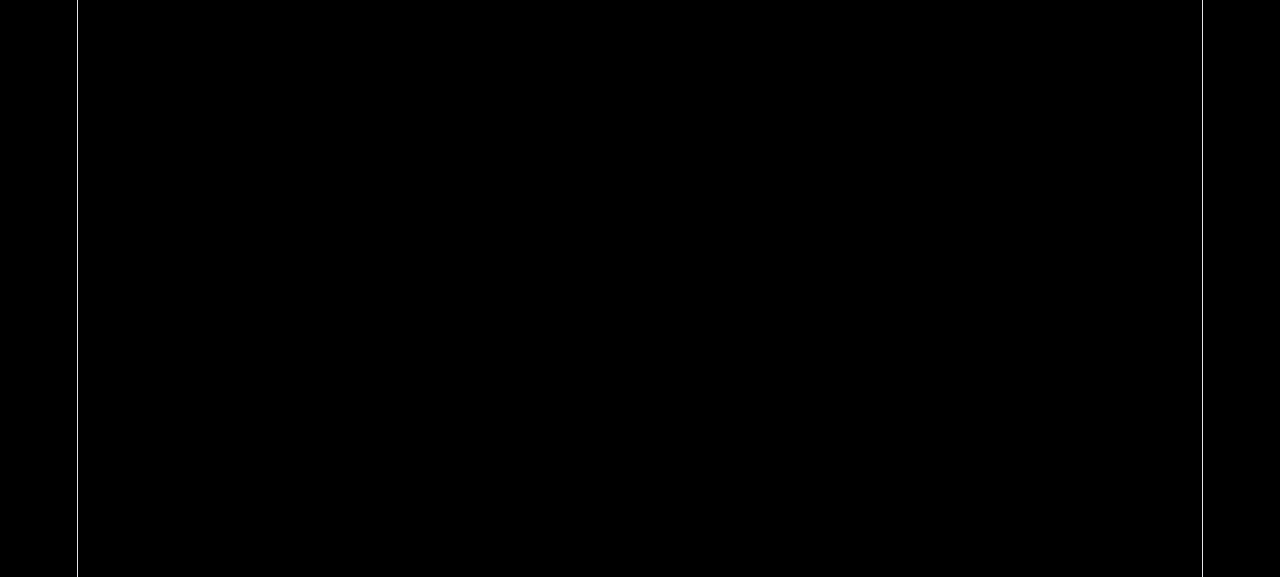
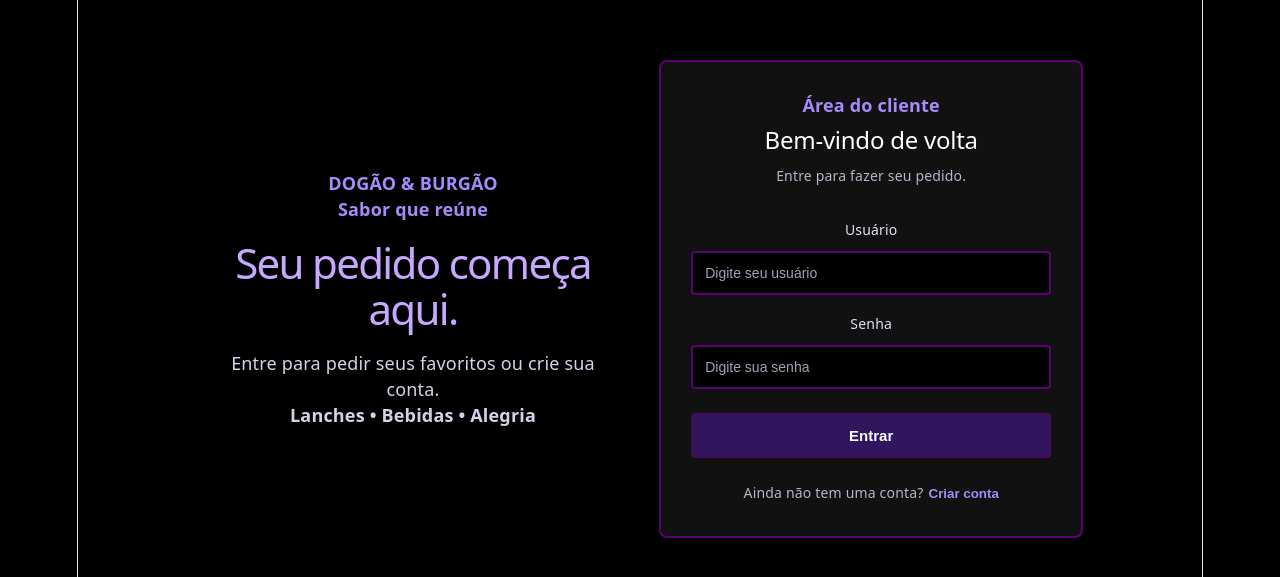
Before and after one commit to flip154/lanchonete, a React (Vite) app: page /login in a window 1280 px wide. Before the commit this address had no page. Shown: the part 101-678 px from the top of the page. Built offline with nearby package versions, Linux system fonts and the light colour scheme.

Commit message:
ultimo commit

```diff
--- a/src/App.jsx
+++ b/src/App.jsx
@@ -8,8 +8,9 @@ function App(){
   return(
     <>
       <Routes>
-        <Route path="/"element = {< Login /> } />
+        <Route path="/"element = {< Home /> } />
         <Route path="/home"element = {< Home /> } />
+        <Route path="/login"element = {< Login /> } />
         <Route path="/pedido"element = {< Pedido /> } />
         <Route path="/carrinho"element = {< Carrinho /> } />
       </Routes>
--- a/src/componentes/Header.css
+++ b/src/componentes/Header.css
@@ -1,35 +1,70 @@
-.titulo{
+.header {
+    padding: 20px 30px;
+    background-color: #000000;
+    border-bottom: 3px solid #5d0074;
+    color: #ffffff;
+}
+
+.header-content {
     display: flex;
     align-items: center;
     justify-content: space-between;
-    gap: 50px ;
-    padding: 30px ;
-    background-color: rgb(0, 0, 0);
+    gap: 20px;
+    max-width: 1120px;
+    margin: 0 auto;
 }
 
-.titulo h1,h2{
-    color:#A78BFA;
+.header-title {
+    color: #a78bfa;
+    font-size: 26px;
+    margin: 0;
 }
 
-.carrinho-header {
+.header-subtitle {
+    color: #d9d0e8;
+    font-size: 14px;
+    margin: 5px 0 0;
+}
+
+.header-cart {
     display: flex;
     align-items: center;
+    gap: 15px;
 }
 
-.carrinho-botao {
-    padding: 10px 16px;
-    border: 2px solid #A78BFA;
-    background: transparent;
-    color: #A78BFA;
-    border-radius: 8px;
-    cursor: pointer;
-    font-weight: 600;
+.header-cart-button,
+.menu a {
+    padding: 9px 12px;
+    color: #ffffff;
+    background-color: #31165e;
+    border: 1px solid #5d0074;
+    border-radius: 4px;
+    text-decoration: none;
+    font-size: 14px;
 }
 
-.carrinho-botao:hover {
-    background: rgba(167, 139, 250, 0.1);
+.header-cart-button span {
+    color: #c8ffcd;
+    margin-left: 5px;
 }
 
-body{
-    background-color:rgb(0, 0, 0);
+.header-cart-button:hover,
+.menu a:hover {
+    background-color: #5d0074;
 }
+
+.menu {
+    display: flex;
+    gap: 5px;
+}
+
+@media (max-width: 700px) {
+    .header-content {
+        align-items: flex-start;
+        flex-direction: column;
+    }
+
+    .header-cart {
+        flex-wrap: wrap;
+    }
+}
--- a/src/pages/Login.css
+++ b/src/pages/Login.css
@@ -1,55 +1,166 @@
-.container {
-    display : flex ;
+.login-container {
+    min-height: 100vh;
+    display: flex;
+    justify-content: center;
+    align-items: center;
+    gap: 30px;
+    padding: 30px;
+    box-sizing: border-box;
+    background-color: #000000;
+    color: #ffffff;
+}
+
+.login-apresentacao {
+    width: 35%;
+    padding: 30px;
+    color: #ffffff;
+}
+
+.login-apresentacao h1 {
+    color: #c8a8ff;
+    font-size: 42px;
+    line-height: 1.1;
+    margin: 18px 0;
+}
+
+.login-selo,
+.login-detalhe,
+.login-kicker,
+.login-etiqueta {
+    color: #a78bfa;
+    font-weight: bold;
+}
+
+.login-descricao,
+.login-detalhe {
+    color: #d9d0e8;
+}
+
+.login-card {
+    width: 360px;
+    padding: 30px;
+    background-color: #111111;
+    border: 2px solid #5d0074;
+    border-radius: 8px;
+    box-shadow: 0 10px 25px #000000;
+}
+
+.login-cabecalho {
+    margin-bottom: 20px;
+}
+
+.login-cabecalho h2 {
+    color: #ffffff;
+    margin: 8px 0;
+}
+
+.login-cabecalho p:last-child {
+    color: #bdb2c9;
+    font-size: 14px;
+}
+
+.login-card form {
+    display: flex;
     flex-direction: column;
-    justify-content: center ;
-    align-items: center ;
-    gap: 20px ;
+    gap: 8px;
 }
-.container input {
-    display: flex;
-    width: 50%;
-    padding: 8px;
-    color: #fff3f3;
+
+.login-card label {
+    color: #e7dff0;
+    font-size: 14px;
+    margin-top: 8px;
+}
+
+.login-card input {
+    width: 100%;
+    box-sizing: border-box;
+    padding: 12px;
+    color: #ffffff;
     background-color: #000000;
-    border: 3px solid #5d0074;
-    border-radius: 2px;
+    border: 2px solid #5d0074;
+    border-radius: 4px;
     outline: none;
     font-size: 14px;
-    text-align: center;
-    align-items: center;
-
 }
 
-.container input::placeholder {
-    color: #fff3f3;
-    background-color: #000000;
-    text-align: center;
+.login-card input::placeholder {
+    color: #a99db5;
 }
-.container button {
-    display: flex;
-    width: 50%;
+
+.login-card input:focus {
+    border-color: #a78bfa;
+}
+
+.login-card form > button {
+    padding: 12px;
+    margin-top: 16px;
+    background-color: #31165e;
+    color: #ffffff;
+    border: 2px solid #470c58;
+    border-radius: 4px;
+    cursor: pointer;
+    font-size: 15px;
+    font-weight: bold;
+}
+
+.login-card form > button:hover {
+    background-color: #5d0074;
+}
+
+.login-mensagem {
     padding: 8px;
-    background-color: #31165e;
-    color: #fff3f3;
-    border: 3px solid #470c58;
-    border-radius: 2px;
-    outline: none;
+    margin: 15px 0 0;
+    border-radius: 4px;
+    font-size: 13px;
+}
+
+.login-mensagem.erro {
+    background-color: #3d1010;
+    color: #ffb4b4;
+}
+
+.login-mensagem.sucesso {
+    background-color: #123b1b;
+    color: #b9f5c5;
+}
+
+.login-alternativa {
+    color: #bdb2c9;
     font-size: 14px;
     text-align: center;
-    align-items: center;
-    justify-content: center;
+    margin-top: 22px;
 }
 
-.container .card {
-    display: flex;
-    width: 40%;
-    flex-direction: column;
-    justify-content: center ;
-    align-items: center ;
-    gap: 20px ;
-    padding: 20px;
-    background-color: #0000006b;
-    border: 3px solid #5b018f;
-    border-radius: 2px;
-    color: #ffffff;
+.login-alternativa button {
+    padding: 0;
+    margin-left: 5px;
+    color: #a78bfa;
+    background: none;
+    border: none;
+    cursor: pointer;
+    font-weight: bold;
 }
+
+@media (max-width: 700px) {
+    .login-container {
+        flex-direction: column;
+        gap: 10px;
+        padding: 20px;
+    }
+
+    .login-apresentacao {
+        width: 100%;
+        padding: 10px;
+        text-align: center;
+    }
+
+    .login-apresentacao h1 {
+        font-size: 32px;
+    }
+
+    .login-card {
+        width: 100%;
+        max-width: 360px;
+        box-sizing: border-box;
+    }
+}
--- a/src/pages/Login.jsx
+++ b/src/pages/Login.jsx
@@ -2,66 +2,169 @@ import './Login.css'
 import { useState } from "react";
 import { useNavigate } from 'react-router-dom'
 
-function Login(){
+function Login() {
+    const navigate = useNavigate();
+    const [modoCadastro, setModoCadastro] = useState(false);
+    const [usuario, setUsuario] = useState("");
+    const [senha, setSenha] = useState("");
+    const [confirmacaoSenha, setConfirmacaoSenha] = useState("");
+    const [mensagem, setMensagem] = useState("");
+    const [tipoMensagem, setTipoMensagem] = useState("");
 
-    const navigate = useNavigate()
+    function mostrarMensagem(texto, tipo = "erro") {
+        setMensagem(texto);
+        setTipoMensagem(tipo);
+    }
 
-    const [usuario, setUsuario] = useState("");//guarda o que foi digitado
-    const [senha, setSenha] = useState("");//guarda a senha
-    const [mensagem, setMensagem] = useState("");//mostra o resultado da validação
+    function entrar() {
+        const nomeUsuario = usuario.trim();
 
-    function entrar (){
-        if (usuario === "admin" && senha === "123") {
+        if (nomeUsuario === "admin" && senha === "123") {
+            localStorage.setItem("usuario", nomeUsuario);
+            localStorage.setItem("perfil", "cozinha");
+            navigate("/pedido");
+            return;
+        }
 
-        localStorage.setItem("usuario", usuario);
-        localStorage.setItem("perfil", "cozinha");
+        const contas = JSON.parse(localStorage.getItem("contasClientes") || "[]");
+        const contaEncontrada = contas.find(
+            (conta) => conta.usuario === nomeUsuario && conta.senha === senha
+        );
 
-        navigate("/pedido");
+        if ((nomeUsuario === "cliente" && senha === "123") || contaEncontrada) {
+            localStorage.setItem("usuario", nomeUsuario);
+            localStorage.setItem("perfil", "cliente");
+            navigate("/home");
+            return;
+        }
 
-    }
+        mostrarMensagem("Usuário ou senha inválidos.");
+    }
 
-    else if (usuario === "cliente" && senha === "123") {
+    function criarConta() {
+        const nomeUsuario = usuario.trim();
+        const contas = JSON.parse(localStorage.getItem("contasClientes") || "[]");
 
-        localStorage.setItem("usuario", usuario);
-        localStorage.setItem("perfil", "cliente");
+        if (nomeUsuario.length < 3) {
+            mostrarMensagem("O usuário deve ter pelo menos 3 caracteres.");
+            return;
+        }
 
-        navigate("/home");
+        if (senha.length < 4) {
+            mostrarMensagem("A senha deve ter pelo menos 4 caracteres.");
+            return;
+        }
 
-    }else {
+        if (senha !== confirmacaoSenha) {
+            mostrarMensagem("As senhas não coincidem.");
+            return;
+        }
 
-        setMensagem("Usuário ou senha inválidos.");
+        if (nomeUsuario.toLowerCase() === "admin" || contas.some((conta) => conta.usuario.toLowerCase() === nomeUsuario.toLowerCase())) {
+            mostrarMensagem("Este usuário já está em uso.");
+            return;
+        }
 
-    }
-    }
+        contas.push({ usuario: nomeUsuario, senha });
+        localStorage.setItem("contasClientes", JSON.stringify(contas));
+        setUsuario(nomeUsuario);
+        setSenha("");
+        setConfirmacaoSenha("");
+        setModoCadastro(false);
+        mostrarMensagem("Conta criada! Agora você já pode entrar.", "sucesso");
+    }
 
+    function trocarModo() {
+        setModoCadastro(!modoCadastro);
+        setMensagem("");
+    }
 
+    return (
+        <main className="login-container">
+            <section className="login-apresentacao">
+                <span className="login-selo">DOGÃO & BURGÃO</span>
+                <div>
+                    <p className="login-kicker">Sabor que reúne</p>
+                    <h1>Seu pedido começa aqui.</h1>
+                    <p className="login-descricao">Entre para pedir seus favoritos ou crie sua conta.</p>
+                </div>
+                <span className="login-detalhe">Lanches • Bebidas • Alegria</span>
+            </section>
 
-    return (
-        <>
-        <section className="login-container">
-            <h2>Login</h2>
-                <input type="text"
-                placeholder='Usuário'
-                value={usuario}
-                onChange={(e) => setUsuario(e.target.value)}/>
+            <section className="login-card">
+                <div className="login-cabecalho">
+                    <p className="login-etiqueta">Área do cliente</p>
+                    <h2>{modoCadastro ? "Crie sua conta" : "Bem-vindo de volta"}</h2>
+                    <p>{modoCadastro ? "Defina seu usuário e sua senha." : "Entre para fazer seu pedido."}</p>
+                </div>
 
-                <input
-                type="password"
-                placeholder='Senha'
-                value={senha}
-                onChange={(e) => setSenha(e.target.value)}/>
-            <button onClick={entrar}>Enviar</button>
-            <p>{mensagem}</p>
+                <form onSubmit={(evento) => {
+                    evento.preventDefault();
+                    modoCadastro ? criarConta() : entrar();
+                }}>
+                    <label htmlFor="usuario">Usuário</label>
+                    <input
+                        id="usuario"
+                        type="text"
+                        placeholder="Digite seu usuário"
+                        value={usuario}
+                        onChange={(evento) => {
+                            setUsuario(evento.target.value);
+                            setMensagem("");
+                        }}
+                        autoComplete="username"
+                        required
+                    />
 
-            <p>Esqueceu a senha?</p>
+                    <label htmlFor="senha">Senha</label>
+                    <input
+                        id="senha"
+                        type="password"
+                        placeholder="Digite sua senha"
+                        value={senha}
+                        onChange={(evento) => {
+                            setSenha(evento.target.value);
+                            setMensagem("");
+                        }}
+                        autoComplete={modoCadastro ? "new-password" : "current-password"}
+                        required
+                    />
 
+                    {modoCadastro && (
+                        <>
+                            <label htmlFor="confirmacao-senha">Confirme sua senha</label>
+                            <input
+                                id="confirmacao-senha"
+                                type="password"
+                                placeholder="Repita sua senha"
+                                value={confirmacaoSenha}
+                                onChange={(evento) => setConfirmacaoSenha(evento.target.value)}
+                                autoComplete="new-password"
+                                required
+                            />
+                        </>
+                    )}
 
-        </section>
+                    <button type="submit">
+                        {modoCadastro ? "Criar minha conta" : "Entrar"}
+                    </button>
+                </form>
 
+                {mensagem && (
+                    <p className={`login-mensagem ${tipoMensagem}`} role="status">
+                        {mensagem}
+                    </p>
+                )}
 
-        </>
-
-    )
+                <p className="login-alternativa">
+                    {modoCadastro ? "Já tem uma conta?" : "Ainda não tem uma conta?"}
+                    <button type="button" onClick={trocarModo}>
+                        {modoCadastro ? "Entrar agora" : "Criar conta"}
+                    </button>
+                </p>
+            </section>
+        </main>
+    );
 }
 
-export default Login
+export default Login;
--- a/src/pages/Pedido.jsx
+++ b/src/pages/Pedido.jsx
@@ -1,6 +1,9 @@
+import Header from "../componentes/Header";
+
 function Pedido() {
   return (
     <main className="pagina-comanda">
+      <Header />
       <section className="pedido-cozinha" aria-labelledby="titulo-pedido">
         <div className="aviso-cozinha">Pedido em produção • Visão da cozinha</div>
         <div className="conteudo-pedido">
```
Also changed, not shown: src/componentes/CardProd.css (+8 -0 lines), src/componentes/CardProd.jsx (+5 -9 lines), src/componentes/Header.jsx (+7 -15 lines), src/pages/Carrinho.jsx (+12 -6 lines), src/pages/Home.jsx (+9 -11 lines).
